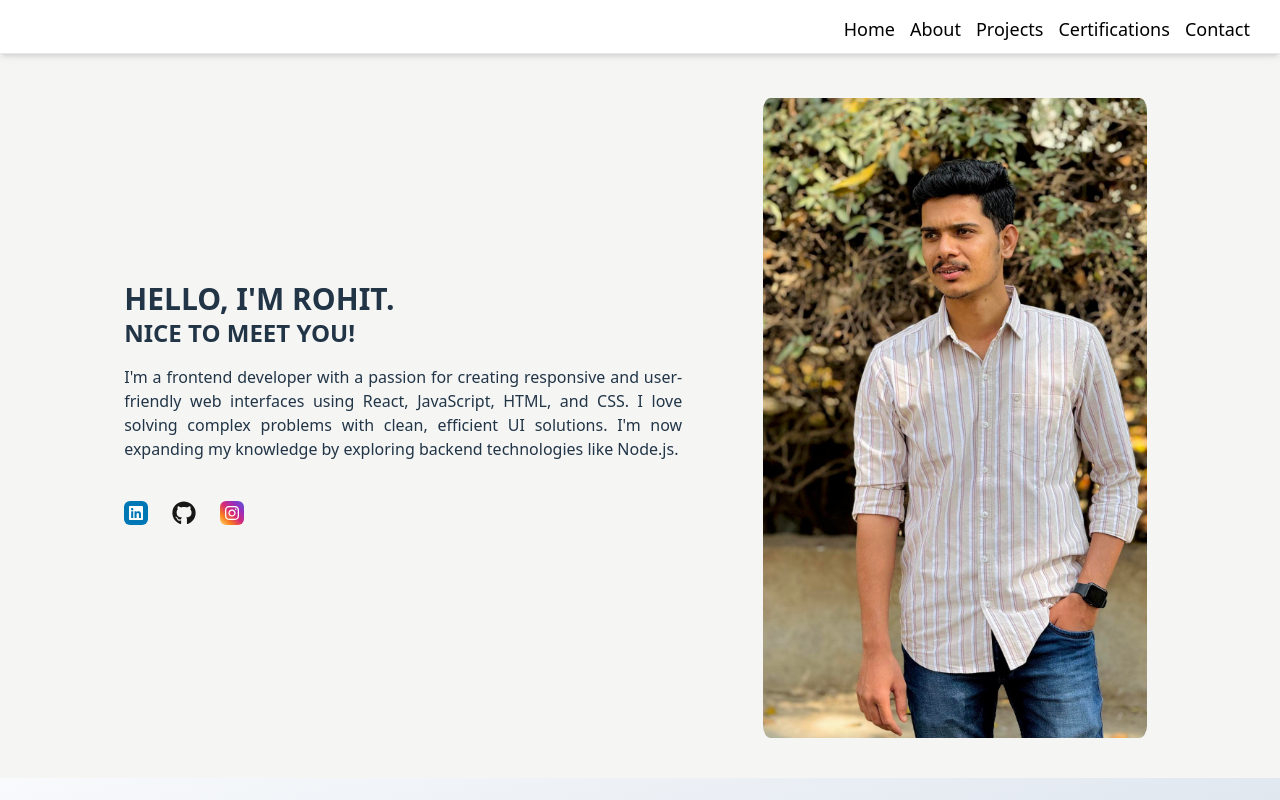
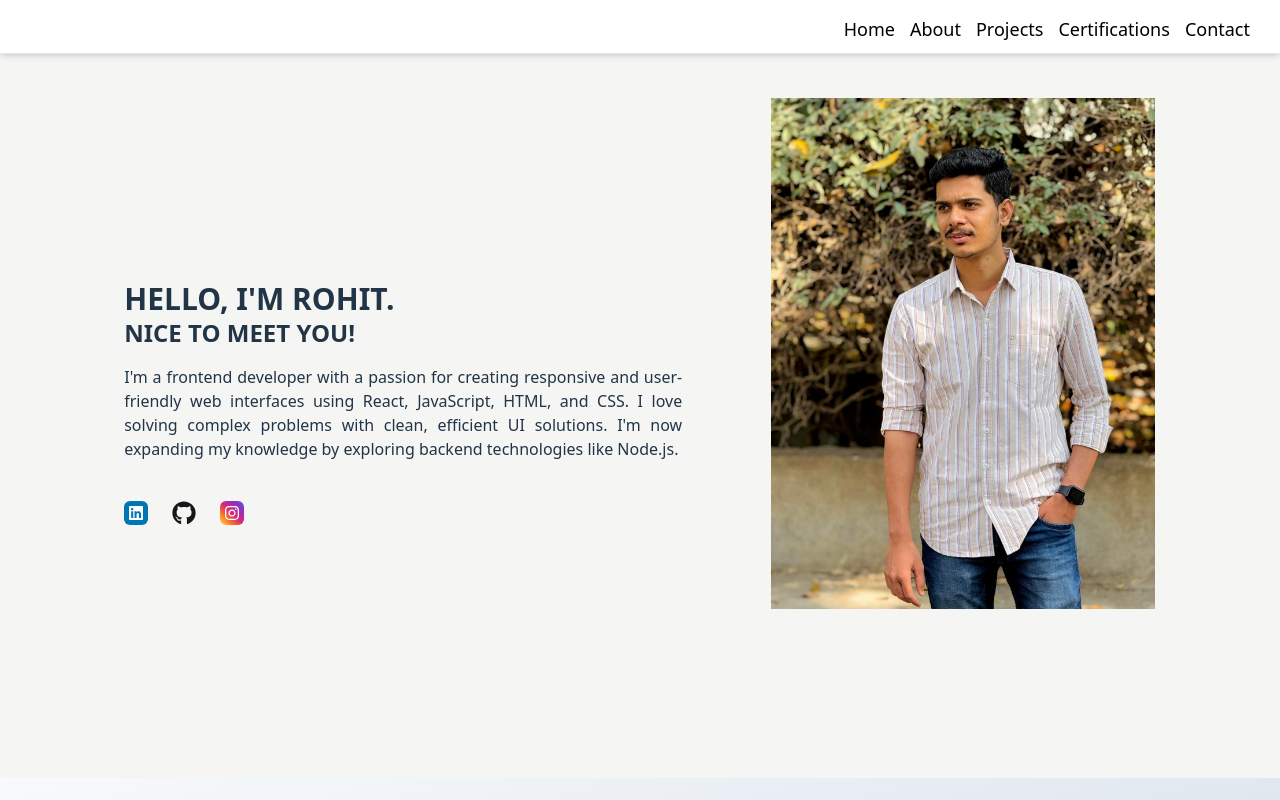
Before and after one commit to Rohit-Jadhav-45/rohitjadhav-personal-site, a React (Vite) app: page / in a window 1280 px wide. Shown: the top 800 px of the page. Built offline with nearby package versions, Linux system fonts and the light colour scheme.

Commit message:
small css changes

```diff
--- a/src/Components/Dashboard/Dashboard.css
+++ b/src/Components/Dashboard/Dashboard.css
@@ -4,19 +4,13 @@
 
 /* Profile Image Styling */
 .intro_Image {
-  background-image: url('../../assets/Media.jpg');
   background-repeat: no-repeat;
   background-size: cover;
   background-position: center;
   width: 100%;
   border-radius: 2%;
-
-  aspect-ratio: 4 / 3; /* maintain ratio */
   height: auto;
   min-height: 200px;
-
-  margin-left: auto;  /* Center horizontally */
-  margin-right: auto; /* Center horizontally */
 }
 
 @media (min-width: 768px) {
--- a/src/Components/Dashboard/Dashboard.jsx
+++ b/src/Components/Dashboard/Dashboard.jsx
@@ -14,7 +14,13 @@
 
 
         {/* Image First on Mobile, Second on Desktop */}
-        <div className="intro_Image md:w-1/2 max-w-sm mx-auto md:mx-0 bg-zoom-animation order-1 md:order-2"></div>
+        <div className="intro_Image md:w-1/2 max-w-sm mx-auto md:mx-0 bg-zoom-animation order-1 md:order-2">
+          <img
+            src={Media}
+            alt="Intro"
+           className="w-full max-w-sm h-auto object-contain mx-2"
+          />
+        </div>
 
         {/* Text Second on Mobile, First on Desktop */}
         <div className="intro_Text w-full md:w-1/2 flex items-center justify-center mb-6 md:mb-0 order-2 md:order-1">
```
